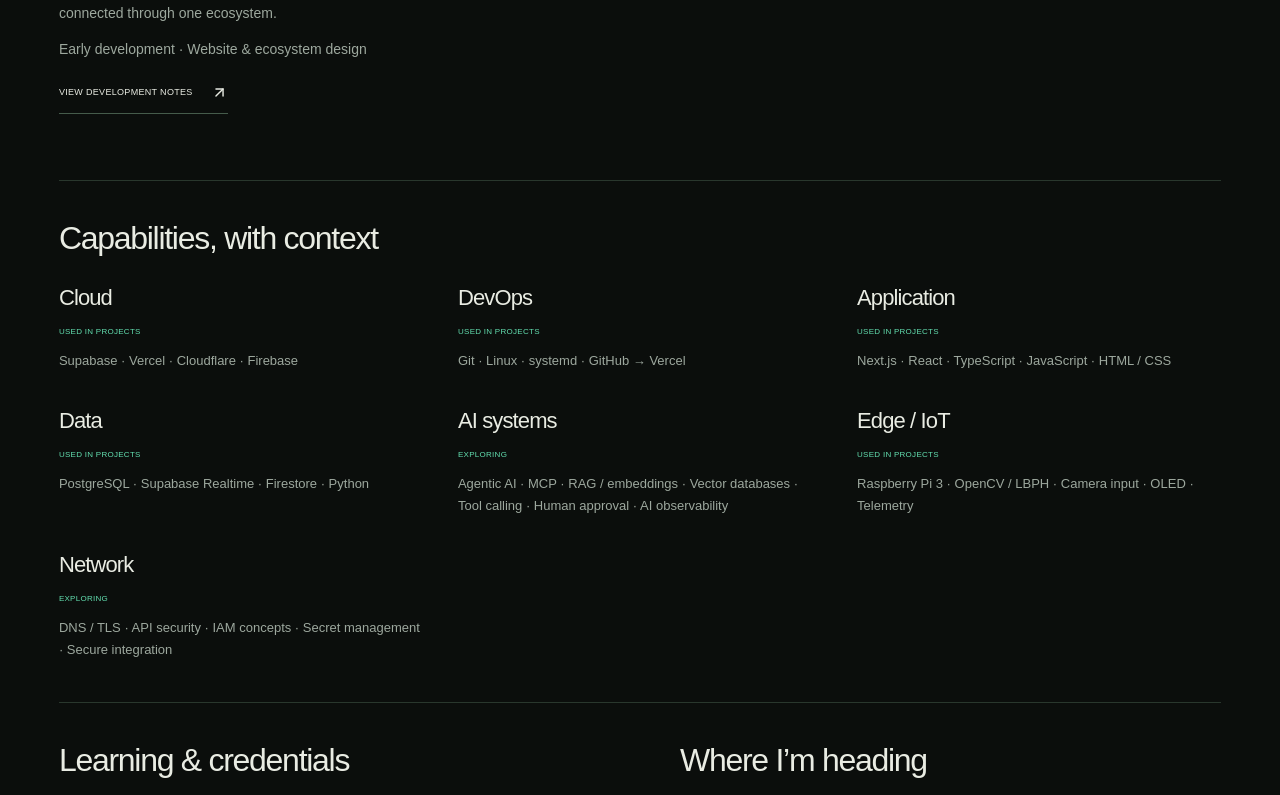
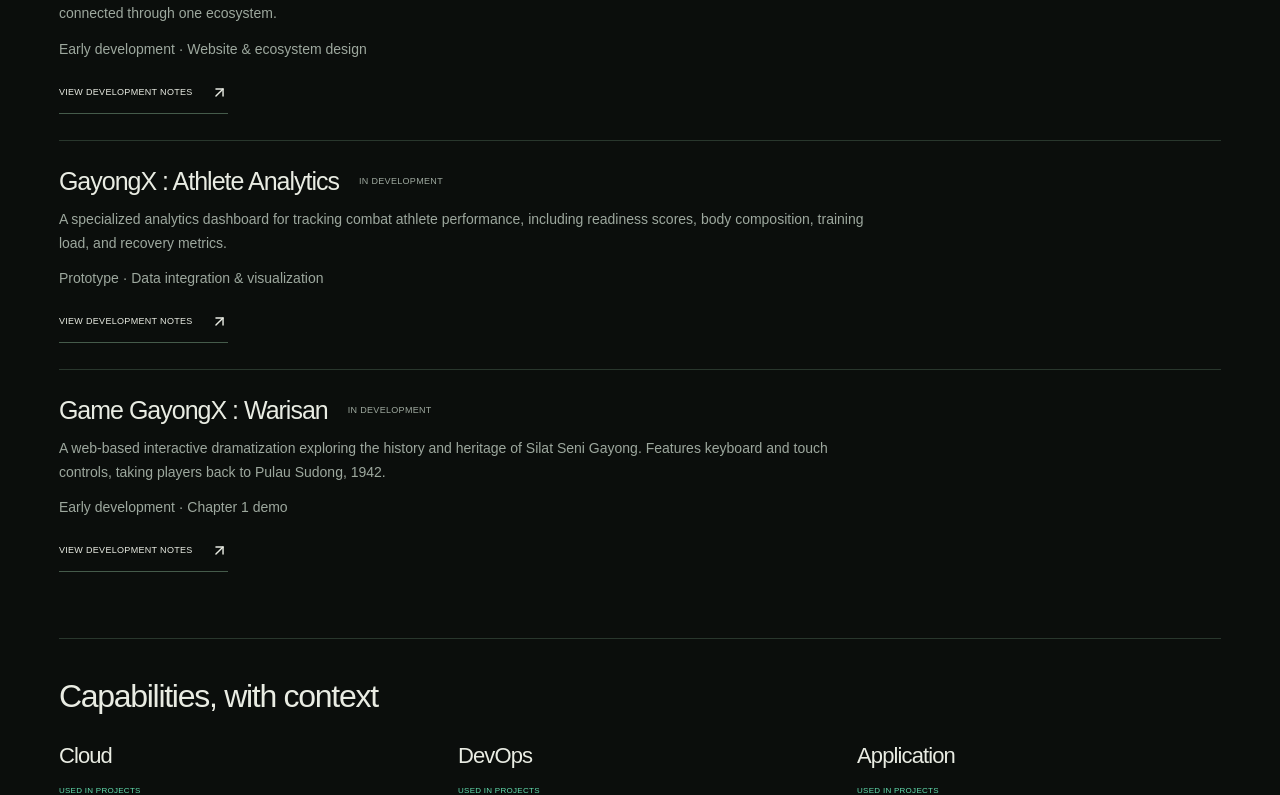
Before and after one commit to syahmiaof/syahmiaof, a Next.js app: page /quick in a window 1280 px wide. Shown: the part 2256-3051 px from the top of the page. Built offline with nearby package versions, Linux system fonts and the light colour scheme; no server answers; a web font is replaced by a local one.

Commit message:
fix: extra comma in ongoing projects array

```diff
--- a/src/data/projects.ts
+++ b/src/data/projects.ts
@@ -41,7 +41,23 @@
       { src: '/images/gayongx-portal.jpg', alt: 'Portal Anak Gayong member portal', caption: 'Member Portal · Personalized dashboard for member journey and digital belt tracking.' }
     ]
   },
-];
+    {
+      slug: 'gayongx-athlete-analytics', title: 'GayongX : Athlete Analytics', subtitle: 'Combat athlete intelligence for PSSGM Perak.', status: 'in-development',
+      description: 'A specialized analytics dashboard for tracking combat athlete performance, including readiness scores, body composition, training load, and recovery metrics.',
+      stack: ['Next.js', 'React', 'TypeScript'], featured: false, liveUrl: 'https://gxaa.syahmiaof.my', image: '/images/gayongx-athlete-analytics.png',
+      stage: 'Prototype · Data integration & visualization',
+      scope: ['Performance tracking', 'Health metrics', 'Training schedules'],
+      developmentNote: 'The dashboard prototype is functional but currently uses demo data. Integration with actual training sensors and member databases is planned for the next phase.'
+    },
+    {
+      slug: 'gamegayongx-warisan', title: 'Game GayongX : Warisan', subtitle: 'Sebuah kisah tentang amanah.', status: 'in-development',
+      description: 'A web-based interactive dramatization exploring the history and heritage of Silat Seni Gayong. Features keyboard and touch controls, taking players back to Pulau Sudong, 1942.',
+      stack: ['Next.js', 'React', 'TypeScript'], featured: false, liveUrl: 'https://gamegayongx-warisan.syahmiaof.my', image: '/images/game-gayongx-warisan.png',
+      stage: 'Early development · Chapter 1 demo',
+      scope: ['Interactive storytelling', 'Historical dramatization', 'Game mechanics'],
+      developmentNote: 'Currently in early development. Chapter 1 serves as a proof of concept for the game engine and narrative direction.'
+    }
+  ];
 
 export const journey: JourneyStep[] = [
   { id: 'capture', name: 'Capture', component: 'Camera input', description: 'The Pi reads camera frames locally. The frame stays at the edge for the recognition step.' },
```
